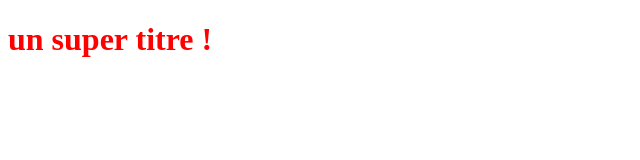
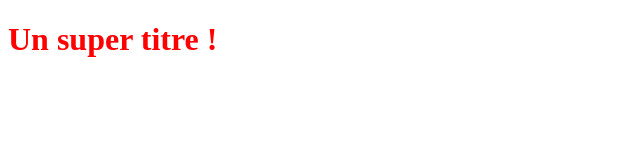
Before and after one commit to PAVEYRANNE-Amaury/OpenclassroomsProject, a plain HTML site: page index.html in a window 1280 px wide. Shown: the whole page, without its empty margins (0-640 px from the left). Drawn offline with Linux system fonts and the light colour scheme.

Commit message:
Modification du titre

```diff
--- a/index.html
+++ b/index.html
@@ -5,6 +5,6 @@
    <link rel="stylesheet" type="text/css" href="styles.css">
 </head>
 <body>
-   <h1>un super titre !</h1>
+   <h1>Un super titre !</h1>
 </body>
 </html>
```
